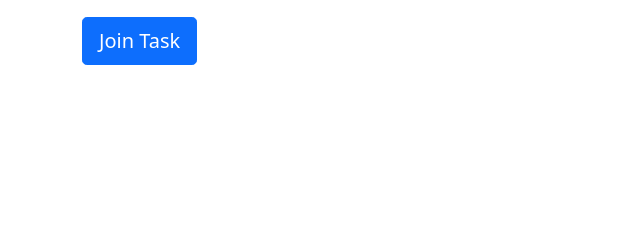
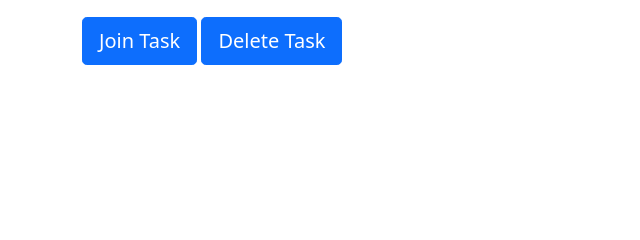
Before and after one commit to amin-mousavi/project_management_application, a Django app: template projects/templates/projects/task-detail.html in a window 1280 px wide. Shown: the part 130-370 px from the top of the page, without its empty margins (0-640 px from the left). Run offline with Django 4.2, Linux system fonts and the light colour scheme; the template is opened without the code that fills it, so the values that code supplies are empty.

Commit message:
Create Join task view and add join button and delete button in task detail page.

```diff
--- a/projects/templates/projects/task-detail.html
+++ b/projects/templates/projects/task-detail.html
@@ -11,7 +11,8 @@
                <p>Date Created:  {{task.date_created}}</p>
 
                {% if task.assignee != request.user%}
-               <a class="btn btn-primary btn-lg" href="" role="button">Join Task</a>
+               <a class="btn btn-primary btn-lg" href="{% url 'join-task' task.id%}" role="button">Join Task</a>
+               <a class="btn btn-primary btn-lg" href="{% url 'delete-task' task.id%}" role="button">Delete Task</a>
                {% endif %}
              </div>
        </div>
--- a/projects/urls.py
+++ b/projects/urls.py
@@ -15,5 +15,6 @@ urlpatterns = [
     path('update-project/<int:pk>', views.ProjectUpdateView.as_view(), name ='update-project'),
     path('delete-task/<int:pk>', views.TaskDeleteView.as_view(), name ='delete-task'),
     path('delete-project/<int:pk>',views.ProjectDeleteView.as_view(), name ='delete-project'),
+    path('join-task/<int:pk>', views.joinTask, name ='join-task'),
 
 ]
```
Also changed, not shown: projects/views.py (+7 -0 lines).
